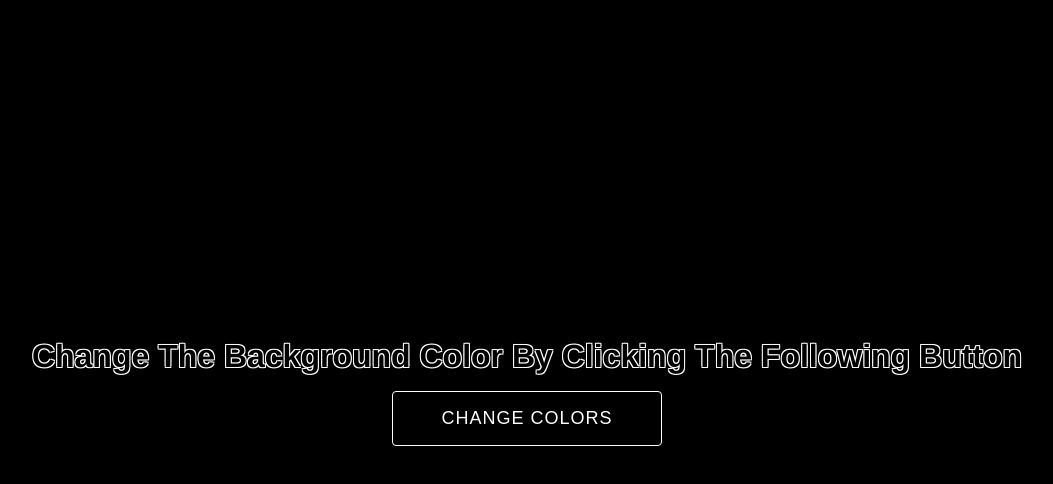
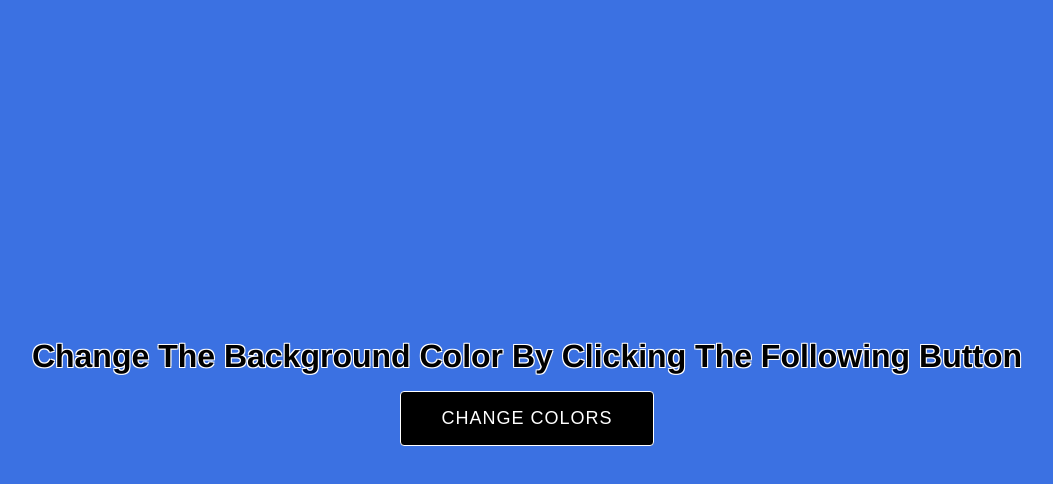
Before and after one commit to learnwithkawsar721/100-plus-dom-projects, a website: page Project-01/index.html in a window 1280 px wide. Both pictures are taken after a click on the button "CHANGE COLORS". Shown: the whole page, without its empty margins (113-1166 px from the left). Drawn offline with Linux system fonts and the light colour scheme.

Commit message:
js function

```diff
--- /dev/null
+++ b/Project-01/assets/js/main.js
@@ -0,0 +1,21 @@
+window.onload = () => {
+	main();
+};
+
+// create main function
+main=()=>{
+    const root = document.getElementById('root');
+    const btn = document.getElementById('change_btn');
+    btn.addEventListener('click',function(){
+        const color = generateRGBColor();
+        root.style.background = color;
+    });
+}
+// create generateRGBColor function
+function generateRGBColor(){
+    // rgb(0,0,0) to rgb(255,255,255)
+    const red = Math.floor(Math.random()*255);
+    const green = Math.floor(Math.random()*255);
+    const blue = Math.floor(Math.random()*255);
+    return `rgb(${red},${green},${blue})`;
+}
--- a/Project-01/assets/scss/main.scss
+++ b/Project-01/assets/scss/main.scss
@@ -33,7 +33,7 @@
     text-align: center;
   }
   button {
-    padding: 1rem 3rem;
+    padding: 1rem 2.5rem;
     margin: 1rem 0;
     outline: none;
     background-color: $second_color;
--- a/Project-01/index.html
+++ b/Project-01/index.html
@@ -6,6 +6,8 @@
     <meta name="viewport" content="width=device-width, initial-scale=1.0">
     <title>RGB Color Genarate</title>
     <link rel="stylesheet" href="./assets/css/style.css">
+    <script src="./assets/js/main.js"></script>
+
 </head>
 <body>
     <div class="container" id="root">
@@ -14,5 +16,6 @@
             <button id="change_btn">Change Colors</button>
         </div>
     </div>
+
 </body>
 </html>
```
Also changed, not shown: Project-01/assets/css/style.css.
